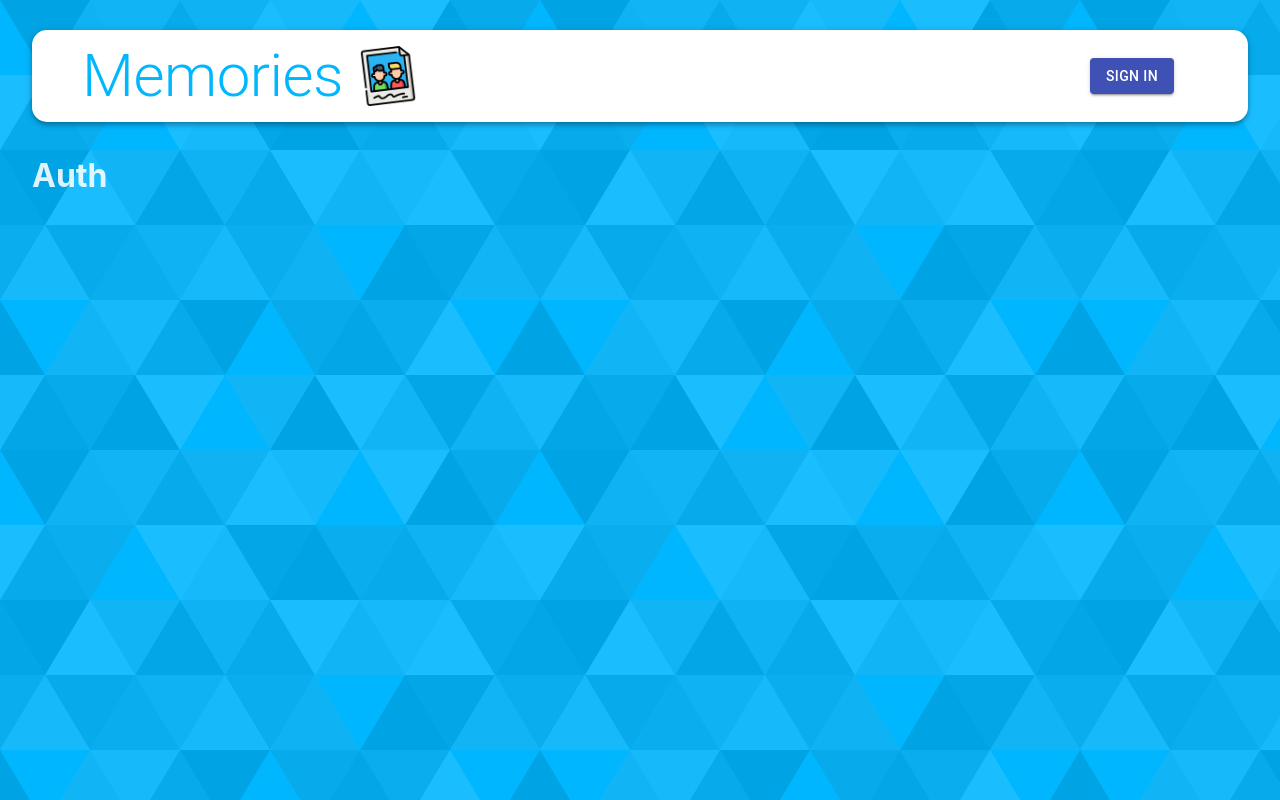
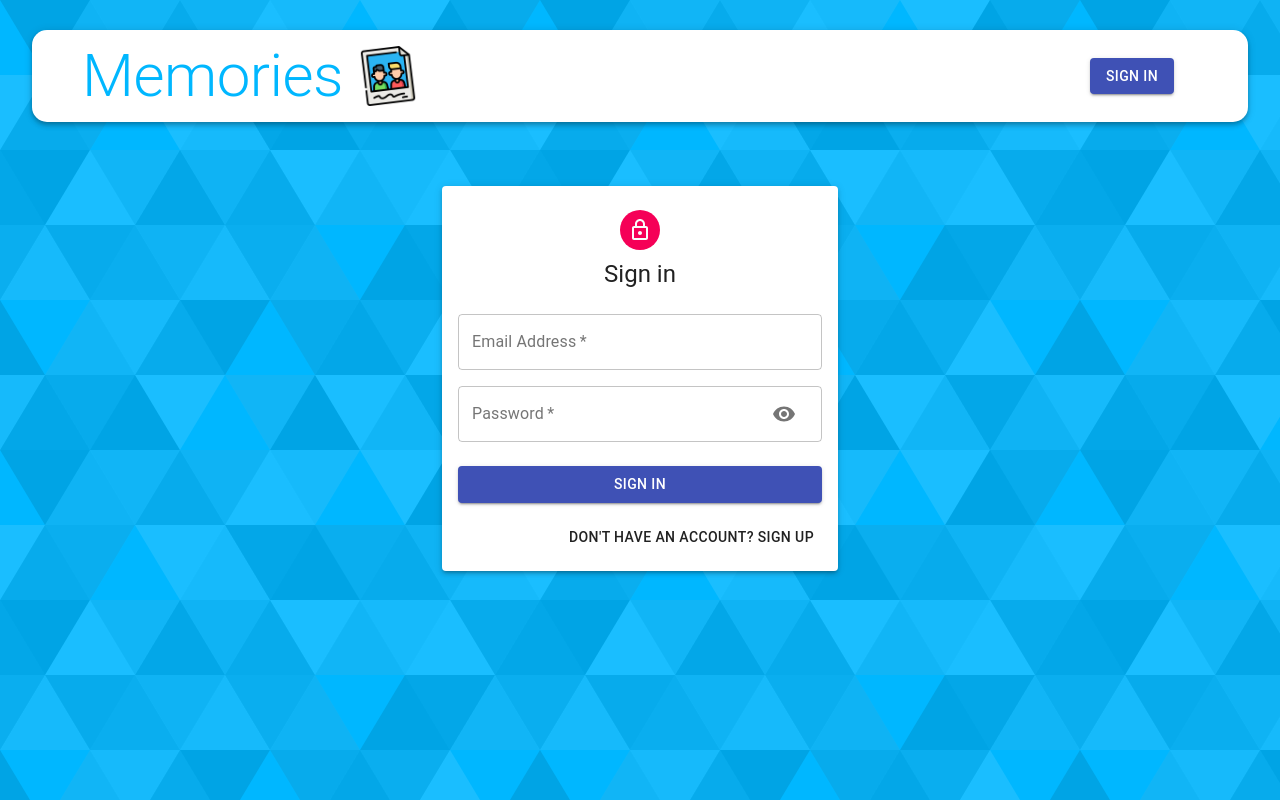
Before and after one commit to TanveshVaity/memories, a React (Vite) app in the folder client/: page /auth in a window 1280 px wide. Built offline with nearby package versions, Linux system fonts and the light colour scheme.

Commit message:
add auth form

```diff
--- a/client/src/components/Auth/Auth.jsx
+++ b/client/src/components/Auth/Auth.jsx
@@ -1,11 +1,62 @@
-import React from "react";
+import React, { useState } from 'react';
+import { Avatar, Button, Paper, Grid, Typography, Container } from '@material-ui/core';
+import useStyles from './styles';
+import Input from './Input';
+import LockOutlinedIcon from '@material-ui/icons/LockOutlined';
 
-const Auth = () =>{
-    return(
-        <h1>
-            Auth
-        </h1>
-    )
-}
 
-export default Auth;
+const SignUp = () => {
+    const classes = useStyles();
+    const [showPassword, setShowPassword] = useState(false);
+    const [isSignup, setIsSignup] = useState(false);
+    const handleShowPassword = () => {
+        setShowPassword((prevShowPassword) => (!showPassword));
+    }
+
+    const switchMode = () => {
+        setIsSignup((prevSignup) => (!isSignup));
+    };
+
+    const handleSubmit = (e) => {
+        e.preventDefault();
+
+
+    };
+    const handleChange = (e) => setForm({ ...form, [e.target.name]: e.target.value });
+
+    return (
+        <Container component="main" maxWidth="xs">
+        <Paper className={classes.paper} elevation={3}>
+            <Avatar className={classes.avatar}>
+            <LockOutlinedIcon />
+            </Avatar>
+            <Typography component="h1" variant="h5">{ isSignup ? 'Sign up' : 'Sign in' }</Typography>
+            <form className={classes.form} onSubmit={handleSubmit}>
+                <Grid container spacing={2}>
+                    { isSignup && (
+                    <>
+                    <Input name="firstName" label="First Name" handleChange={handleChange} autoFocus half />
+                    <Input name="lastName" label="Last Name" handleChange={handleChange} half />
+                    </>
+                    )}
+                    <Input name="email" label="Email Address" handleChange={handleChange} type="email" />
+                    <Input name="password" label="Password" handleChange={handleChange} type={showPassword ? 'text' : 'password'} handleShowPassword={handleShowPassword} />
+                    { isSignup && <Input name="confirmPassword" label="Repeat Password" handleChange={handleChange} type="password" /> }
+                </Grid>
+                <Button type="submit" fullWidth variant="contained" color="primary" className={classes.submit}>
+                    { isSignup ? 'Sign Up' : 'Sign In' }
+                </Button>
+                <Grid container justifyContent="flex-end">
+                    <Grid item>
+                    <Button onClick={switchMode}>
+                        { isSignup ? 'Already have an account? Sign in' : "Don't have an account? Sign Up" }
+                    </Button>
+                    </Grid>
+                </Grid>
+            </form>
+        </Paper>
+        </Container>
+    );
+};
+
+export default SignUp;
--- /dev/null
+++ b/client/src/components/Auth/Input.jsx
@@ -0,0 +1,31 @@
+import React from 'react';
+import { TextField, Grid, InputAdornment, IconButton } from '@material-ui/core';
+
+import Visibility from '@material-ui/icons/Visibility';
+import VisibilityOff from '@material-ui/icons/VisibilityOff';
+
+const Input = ({ name, handleChange, label, half, autoFocus, type, handleShowPassword }) => (
+  <Grid item xs={12} sm={half ? 6 : 12}>
+    <TextField
+      name={name}
+      onChange={handleChange}
+      variant="outlined"
+      required
+      fullWidth
+      label={label}
+      autoFocus={autoFocus}
+      type={type}
+      InputProps={name === 'password' ? {
+        endAdornment: (
+          <InputAdornment position="end">
+            <IconButton onClick={handleShowPassword}>
+              {type === 'password' ? <Visibility /> : <VisibilityOff />}
+            </IconButton>
+          </InputAdornment>
+        ),
+      } : null}
+    />
+  </Grid>
+);
+
+export default Input;
--- a/client/src/components/Auth/styles.js
+++ b/client/src/components/Auth/styles.js
@@ -0,0 +1,30 @@
+import { makeStyles } from '@material-ui/core/styles';
+
+export default makeStyles((theme) => ({
+  paper: {
+    marginTop: theme.spacing(8),
+    display: 'flex',
+    flexDirection: 'column',
+    alignItems: 'center',
+    padding: theme.spacing(2),
+  },
+  root: {
+    '& .MuiTextField-root': {
+      margin: theme.spacing(1),
+    },
+  },
+  avatar: {
+    margin: theme.spacing(1),
+    backgroundColor: theme.palette.secondary.main,
+  },
+  form: {
+    width: '100%', // Fix IE 11 issue.
+    marginTop: theme.spacing(3),
+  },
+  submit: {
+    margin: theme.spacing(3, 0, 2),
+  },
+  googleButton: {
+    marginBottom: theme.spacing(2),
+  },
+}));
```
